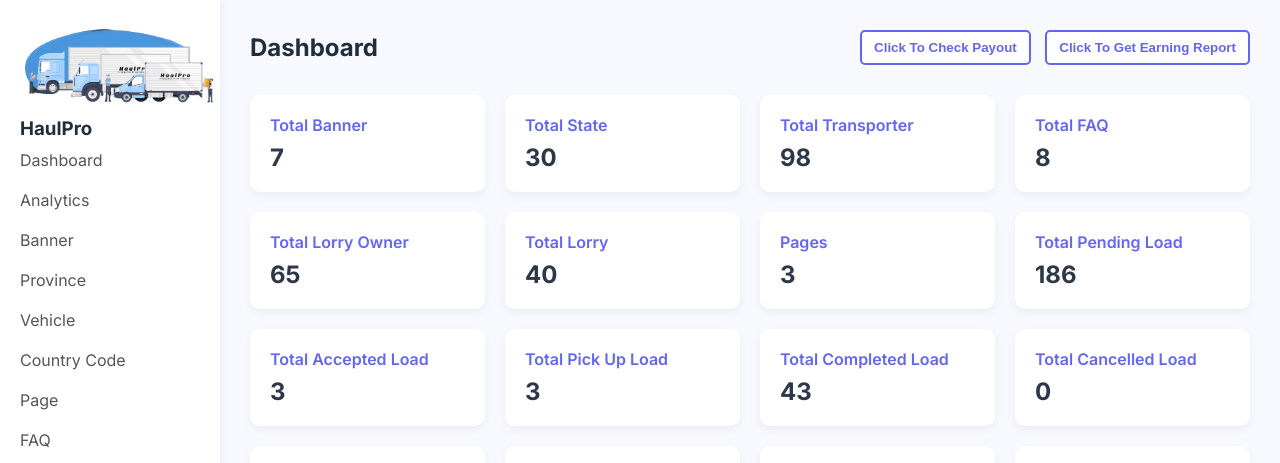
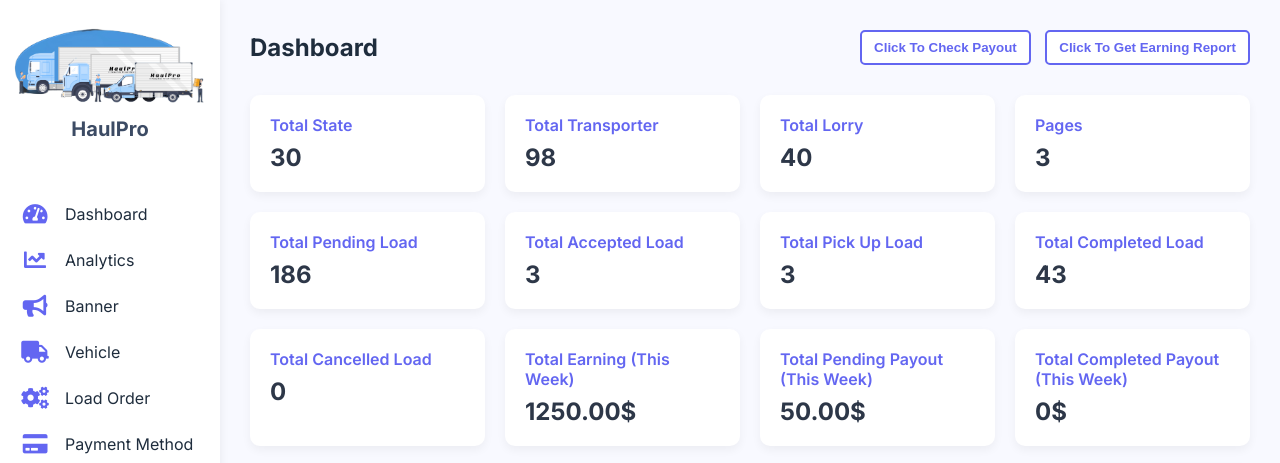
Before and after one commit to Pawky007/WebTech_Project, a PHP site: page /Dashboard.html in a window 1280 px wide. Shown: the top 463 px of the page. Run offline with PHP 8.4, Linux system fonts and the light colour scheme.

Commit message:
Dashboard Done

```diff
--- a/Dashboard.html
+++ b/Dashboard.html
@@ -11,27 +11,28 @@
       href="https://fonts.googleapis.com/css2?family=Inter:wght@400;600;700&display=swap"
       rel="stylesheet"
     />
+    <link
+      rel="stylesheet"
+      href="https://cdnjs.cloudflare.com/ajax/libs/font-awesome/5.15.4/css/all.min.css"
+    />
   </head>
   <body>
     <div class="container">
       <aside class="sidebar">
-        <img src="Image/Logo.png" alt="" width="200px" />
-        <h3 style="align-items: center">HaulPro</h3>
+        <img src="Image/Logo.png" alt="HaulPro Logo" width="200px" />
+        <h3>HaulPro</h3>
         <ul class="menu">
-          <li>Dashboard</li>
-          <li>Analytics</li>
-          <li>Banner</li>
-          <li>Province</li>
-          <li>Vehicle</li>
-          <li>Country Code</li>
-          <li>Page</li>
-          <li>FAQ</li>
-          <li>Load Order</li>
-          <li>Payment Method</li>
-          <li>Transporter List</li>
-          <li>Lorry Owner List</li>
-          <li>Lorry List</li>
-          <li>Setting</li>
+          <li><i class="fa fa-tachometer-alt"></i> Dashboard</li>
+          <li><i class="fa fa-chart-line"></i> Analytics</li>
+          <li><i class="fa fa-bullhorn"></i> Banner</li>
+          <li><i class="fa fa-truck"></i> Vehicle</li>
+          <li><i class="fa fa-cogs"></i> Load Order</li>
+          <li><i class="fa fa-credit-card"></i> Payment Method</li>
+          <li><i class="fa fa-users"></i> Transporter List</li>
+          <li><i class="fa fa-user-tie"></i> Lorry Owner List</li>
+          <li><i class="fa fa-truck-moving"></i> Lorry List</li>
+          <li><i class="fa fa-cogs"></i> Setting</li>
+          <li><i class="fa fa-question-circle"></i> FAQ</li>
         </ul>
         <div class="help-card">
           <img
@@ -55,24 +56,12 @@
         <div class="cards-grid">
           <!-- Card Example -->
           <div class="card">
-            <p>Total Banner</p>
-            <h2>7</h2>
-          </div>
-          <div class="card">
             <p>Total State</p>
             <h2>30</h2>
           </div>
           <div class="card">
             <p>Total Transporter</p>
             <h2>98</h2>
-          </div>
-          <div class="card">
-            <p>Total FAQ</p>
-            <h2>8</h2>
-          </div>
-          <div class="card">
-            <p>Total Lorry Owner</p>
-            <h2>65</h2>
           </div>
           <div class="card">
             <p>Total Lorry</p>
@@ -103,23 +92,54 @@
             <h2>0</h2>
           </div>
           <div class="card">
-            <p>Total Sales</p>
-            <h2>3855268.00$</h2>
-          </div>
-          <div class="card">
-            <p>Total Earning</p>
+            <p>Total Earning (This Week)</p>
             <h2>1250.00$</h2>
           </div>
           <div class="card">
-            <p>Total Pending Payout</p>
+            <p>Total Pending Payout (This Week)</p>
             <h2>50.00$</h2>
           </div>
           <div class="card">
-            <p>Total Completed Payout</p>
+            <p>Total Completed Payout (This Week)</p>
             <h2>0$</h2>
+          </div>
+        </div>
+
+        <div class="main-content">
+          <div class="map-container">
+            <div id="map" style="height: 0px; width: 100%"></div>
+            <iframe
+              src="https://www.google.com/maps/embed?pb=!1m18!1m12!1m3!1d3649.9008600456577!2d90.42483137604525!3d23.822124178621525!2m3!1f0!2f0!3f0!3m2!1i1024!2i768!4f13.1!3m3!1m2!1s0x3755c711d13bbec7%3A0xc47f7c3e8e2263f2!2sAmerican%20International%20University%20-%20Bangladesh%20(AIUB)!5e0!3m2!1sen!2sbd!4v1757267155206!5m2!1sen!2sbd"
+              width="100%"
+              height="700px"
+              style="border: 0"
+              allowfullscreen=""
+              loading="lazy"
+              referrerpolicy="no-referrer-when-downgrade"
+            ></iframe>
+          </div>
+
+          <div class="notification-container">
+            <div class="notification">
+              <h3>Recent Notifications</h3>
+              <ul>
+                <li>New payment request: $500.00</li>
+                <li>Load order #12345 has been completed</li>
+                <li>New vehicle added: <b>Dhaka Metro-CHA 11-121314</b></li>
+              </ul>
+            </div>
           </div>
         </div>
       </main>
     </div>
+
+    <footer>
+      <div class="footer-content">
+        <p>&copy; 2025 HaulPro. All Rights Reserved.</p>
+        <div class="footer-links">
+          <a href="#">Privacy Policy</a> | <a href="#">Terms of Service</a>
+        </div>
+      </div>
+    </footer>
   </body>
 </html>
--- a/dashboad_style.css
+++ b/dashboad_style.css
@@ -24,32 +24,49 @@ body {
   display: flex;
   flex-direction: column;
   justify-content: space-between;
+  justify-content: flex-start;
+  align-items: center;
 }
 
-.sidebar h2 {
-  margin-bottom: 20px;
-  font-size: 18px;
+.sidebar h3 {
+  margin-bottom: 50px;
+  font-size: 20px;
   color: #3c4b64;
+  text-align: center;
 }
 
 .sidebar .menu {
   list-style: none;
+  width: 100%;
 }
 
+/* Sidebar menu items */
 .sidebar .menu li {
-  padding: 10px 0;
-  cursor: pointer;
-  color: #555;
-  transition: 0.3s;
+  padding: 12px 0; /* Adjusted padding for better spacing */
+  display: flex;
+  align-items: center; /* Vertically center the icon and text */
+  gap: 15px; /* Increased gap for better spacing between icon and text */
+}
+
+/* Fixed width for icons */
+.sidebar .menu li i {
+  font-size: 22px; /* Icon size */
+  color: #6366f1; /* Icon color */
+  width: 30px; /* Fixed width to align icons */
+  text-align: center; /* Center the icons */
 }
 
 .sidebar .menu li:hover {
   color: #007bff;
 }
 
+.sidebar .menu li:hover i {
+  color: #007bff;
+}
+
 /* Help Card */
 .help-card {
-  margin-top: 20px;
+  margin-top: 160px;
   padding: 15px;
   background: #f2f2f9;
   border-radius: 10px;
```
Also changed, not shown: other parts of dashboad_style.css (+78 -1 lines).
